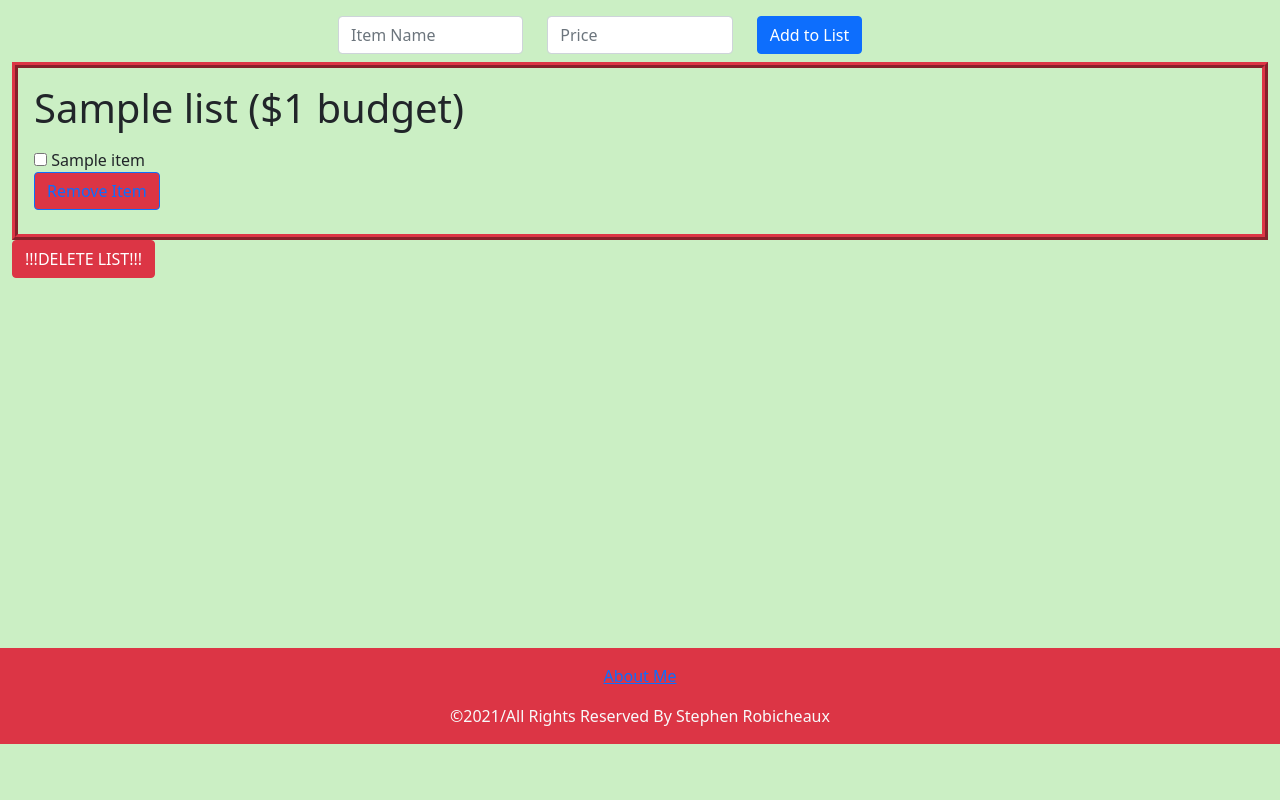
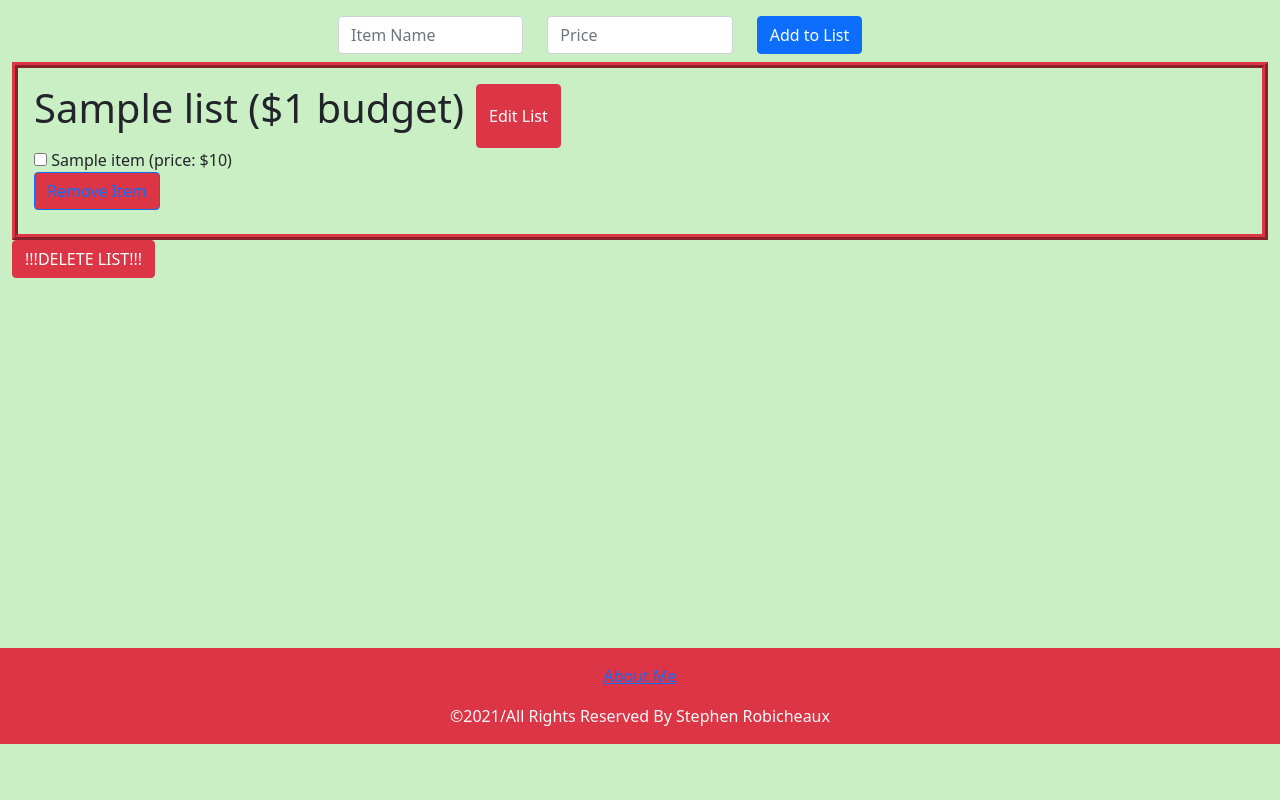
Before and after one commit to stephenrobic/shopping-organizer, a Django app: page /list_details/1/ in a window 1280 px wide. Shown: the part 56-856 px from the top of the page. Run offline with Django 3.2, Linux system fonts and the light colour scheme; tables that the repository leaves empty hold one stand-in row (values such as "Sample post"); parts of the project's set-up code (start-up, migrations or seed data) failed here and were passed over; some libraries are stand-ins or nearby versions.

Commit message:
Implement editing list names and list budgets (#10)

```diff
--- a/shopping_list/templates/shopping_list/detail.html
+++ b/shopping_list/templates/shopping_list/detail.html
@@ -26,14 +26,49 @@
     <form action="#" method="post" class="form-group form-inline">
         {% csrf_token %}
         <fieldset class="field_set form-group p-3">
-            <legend><h1>{{ list0.name }} (${{ list0.budget }} budget)</h1></legend>
+            <div class="row">
+            <legend class="col-auto">
+                <h1>{{ list0.name }} (${{ list0.budget }} budget)</h1>
+            </legend>
+
+            <!-- Edit List Trigger Modal -->
+            <button type="button" name="edit_list" value="edit_list" class="col-auto btn btn-danger" data-bs-toggle="modal" data-bs-target="#editList">
+                Edit List
+            </button>
+            <!-- Deletion Modal -->
+            <div class="modal fade" id="editList" data-bs-backdrop="static" data-bs-keyboard="false" tabindex="-1" aria-labelledby="editListLabel" aria-hidden="true">
+                <div class="modal-dialog modal-dialog-centered">
+                    <div class="modal-content">
+                        <div class="modal-header">
+                            <h5 class="modal-title" id="editListLabel">Enter new list name and budget for {{ list0.name }}</h5>
+                            <button type="button" class="btn-close" data-bs-dismiss="modal" aria-label="Close"></button>
+                        </div>
+                        <div class="mb-3 input-group">
+                            <label for="new_list_name" class="col-form-label">New List Name:</label>
+                            <input type="text" class="form-control" name="new_list_name" id="new_list_name">
+                        </div>
+                        <div class="mb-3 input-group">
+                            <label for="new_list_budget" class="col-form-label">New List Budget:</label>
+                            <textarea class="form-control" name="new_list_budget" id="new_list_budget"></textarea>
+                        </div>
+
+                        <div class="modal-footer">
+                            <button type="submit" name="edit_list" value="edit_list" class="btn btn-success btn-outline-dark">Yes</button>
+                            <button type="button" class="btn btn-danger btn-outline-dark" data-bs-dismiss="modal">No</button>
+                        </div>
+                    </div>
+                </div>
+            </div>
+            </div>
+
             {% if error_message %}<p><strong>{{ error_message }}</strong></p>{% endif %}
             {% for item in list0.items.all %}
                 <input type="checkbox" name="item" id="item{{ forloop.counter }}" value="{{ item.id }}">
-                <label for="item{{ forloop.counter }}">{{ item.name }}</label><br>
+                <label for="item{{ forloop.counter }}">{{ item.name }} (price: ${{ item.price }})</label><br>
             {% endfor %}
             <button type="submit" name="remove_item" value="remove_item" class="btn btn-danger btn-outline-primary mb-2">Remove Item</button>
         </fieldset>
+
 
         <!-- Deletion Button Trigger Modal -->
         <button type="button" name="remove_list" value="remove_list" class="btn btn-danger" data-bs-toggle="modal" data-bs-target="#confirmDeletion">
@@ -41,7 +76,7 @@
         </button>
         <!-- Deletion Modal -->
         <div class="modal fade" id="confirmDeletion" data-bs-backdrop="static" data-bs-keyboard="false" tabindex="-1" aria-labelledby="confirmDeletionLabel" aria-hidden="true">
-            <div class="modal-dialog">
+            <div class="modal-dialog modal-dialog-centered">
                 <div class="modal-content">
                     <div class="modal-header">
                         <h5 class="modal-title" id="confirmDeletionLabel">Warning! {{ list0.name }} will be deleted FOREVER!</h5>
--- a/shopping_list/views.py
+++ b/shopping_list/views.py
@@ -3,7 +3,6 @@ from django.http import HttpResponse, Http404, HttpResponseRedirect
 from django.shortcuts import get_object_or_404, render, redirect
 from .context_processors import available_lists
 from .models import List, Item
-import logging
 
 
 def index(request):
@@ -48,6 +47,15 @@ def list_details(request, list_id):
         if request.POST.get("remove_list"):
             current_list.delete()
             return HttpResponseRedirect('/')
+        if request.POST.get("edit_list"):
+            if request.POST.get("new_list_name"):
+                new_list_name = request.POST.get("new_list_name")
+                current_list.name = new_list_name
+            if request.POST.get("new_list_budget"):
+                new_list_budget = request.POST.get("new_list_budget")
+                current_list.budget = new_list_budget
+            current_list.save()
+            return HttpResponseRedirect('/list_details/%i' % list_id)
     list0 = get_object_or_404(List, pk=list_id)
     context = {'list0': list0} | available_lists(request)
     return render(request, 'shopping_list/detail.html', context)
```
